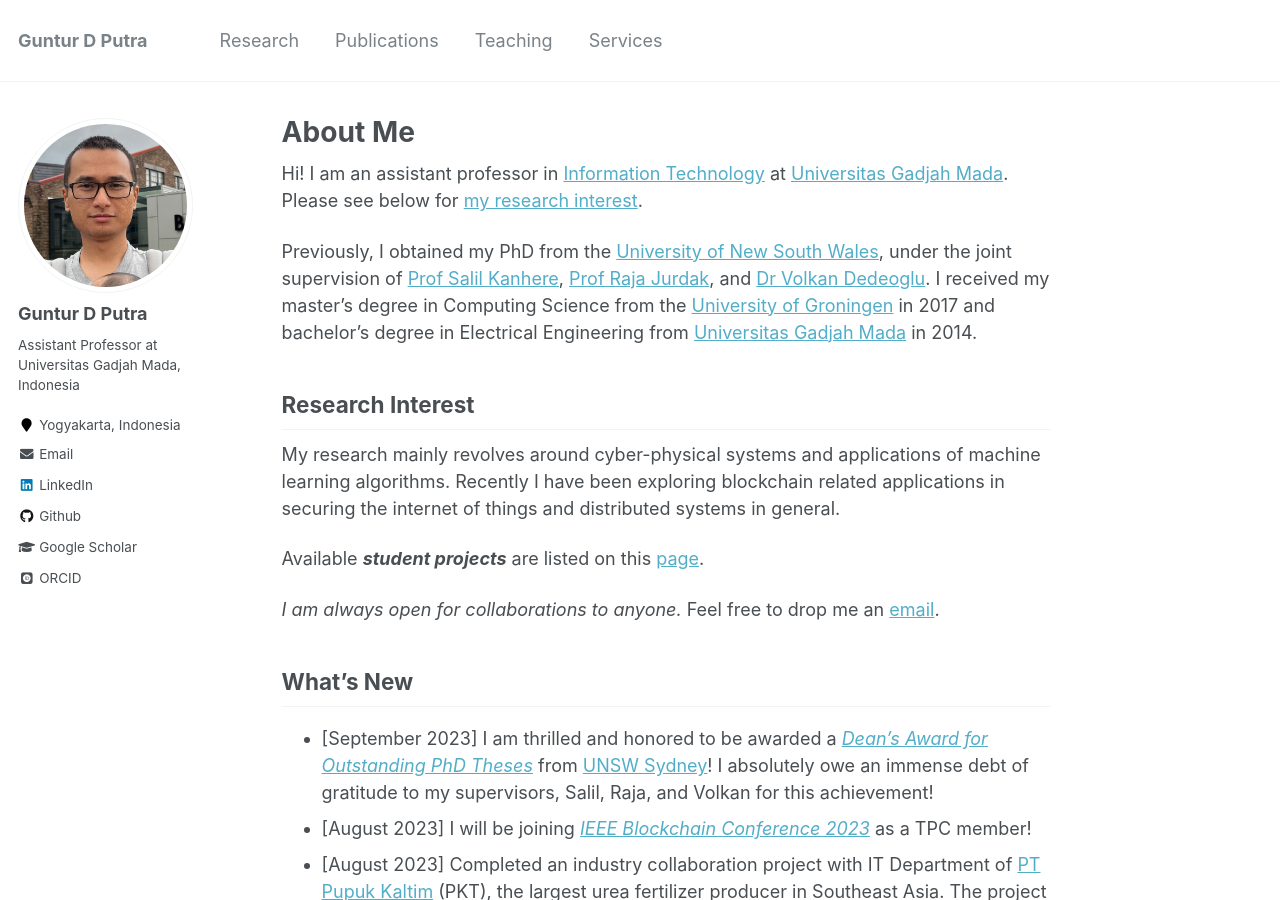
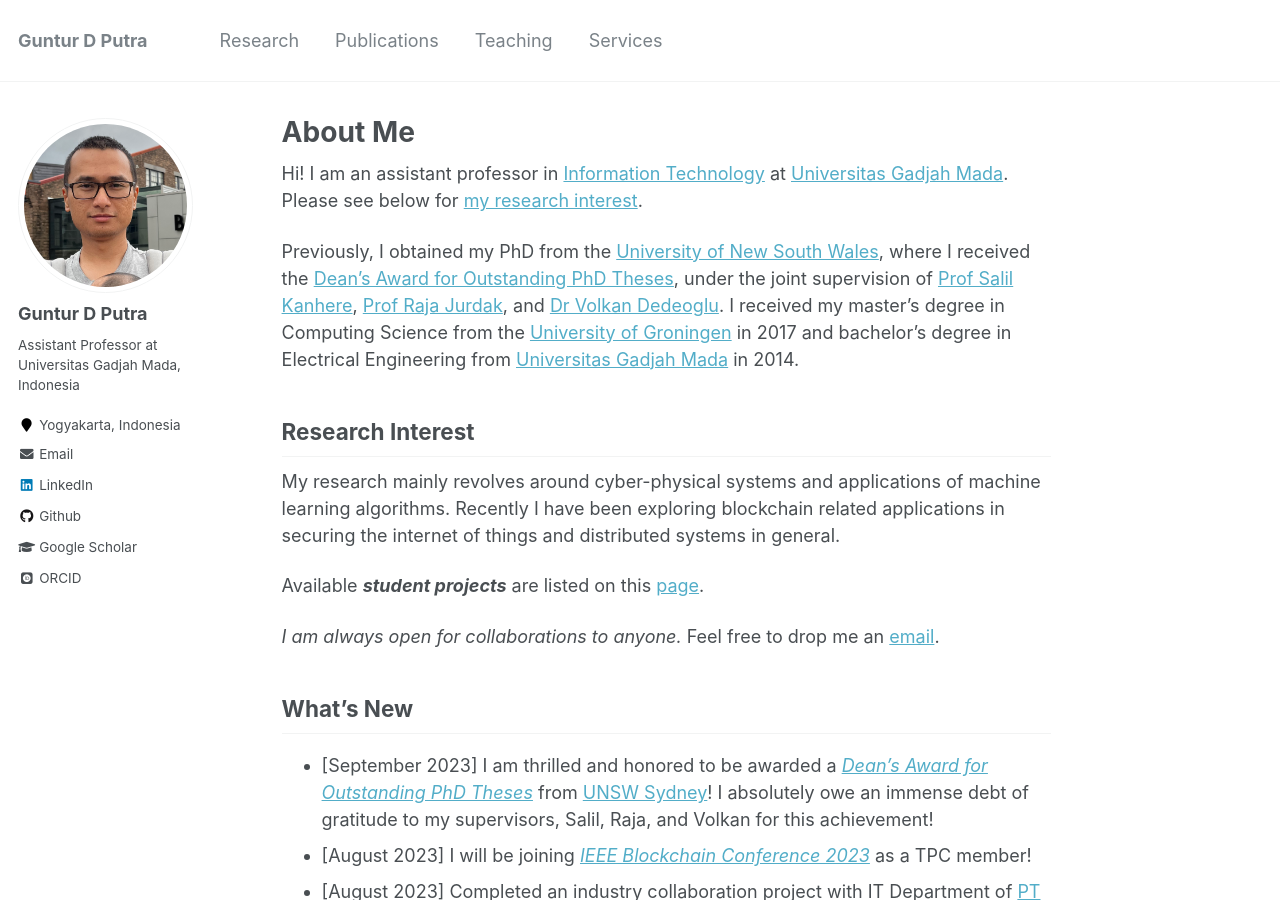
Before and after one commit to gdputra/gdputra.github.io, a Jekyll site: the page built from _pages/about.md, in a window 1280 px wide and 900 px high. Built offline with Jekyll 4.4.1, drawn with Linux system fonts in a browser that asks for light colours; some web fonts are replaced.

Commit message:
Update about.md

```diff
--- a/_pages/about.md
+++ b/_pages/about.md
@@ -10,7 +10,7 @@ redirect_from:
 
 Hi! I am an assistant professor in [Information Technology](https://jteti.ugm.ac.id/) at [Universitas Gadjah Mada](https://ugm.ac.id/en). Please see below for [my research interest](#research-interest).
 
-Previously, I obtained my PhD from the [University of New South Wales](https://www.unsw.edu.au/), under the joint supervision of [Prof Salil Kanhere](https://salilkanhere.net/), [Prof Raja Jurdak](http://jurdak.com/), and [Dr Volkan Dedeoglu](https://people.csiro.au/D/V/volkan-dedeoglu). I received my master's degree in Computing Science from the [University of Groningen](https://www.rug.nl/) in 2017 and bachelor's degree in Electrical Engineering from [Universitas Gadjah Mada](https://ugm.ac.id/en) in 2014.
+Previously, I obtained my PhD from the [University of New South Wales](https://www.unsw.edu.au/), where I received the [Dean’s Award for Outstanding PhD Theses](https://www.inside.unsw.edu.au/academic-excellence/deans-award-outstanding-phd-theses-recipients-announced), under the joint supervision of [Prof Salil Kanhere](https://salilkanhere.net/), [Prof Raja Jurdak](http://jurdak.com/), and [Dr Volkan Dedeoglu](https://people.csiro.au/D/V/volkan-dedeoglu). I received my master's degree in Computing Science from the [University of Groningen](https://www.rug.nl/) in 2017 and bachelor's degree in Electrical Engineering from [Universitas Gadjah Mada](https://ugm.ac.id/en) in 2014.
 
 Research Interest
 -----------------
```
